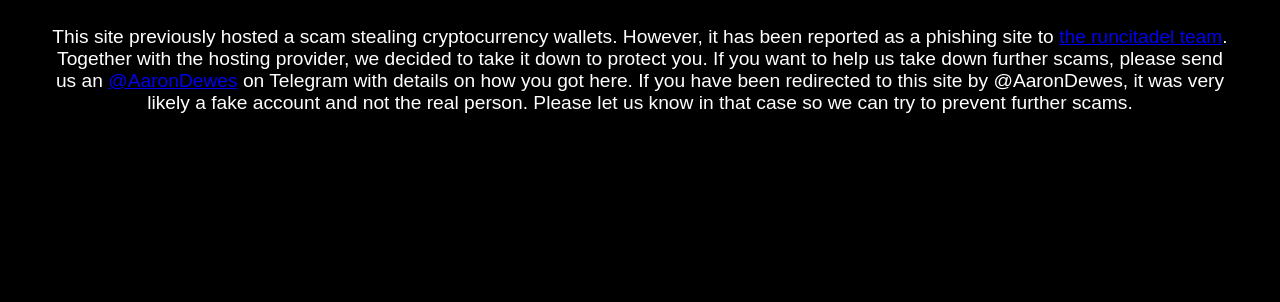
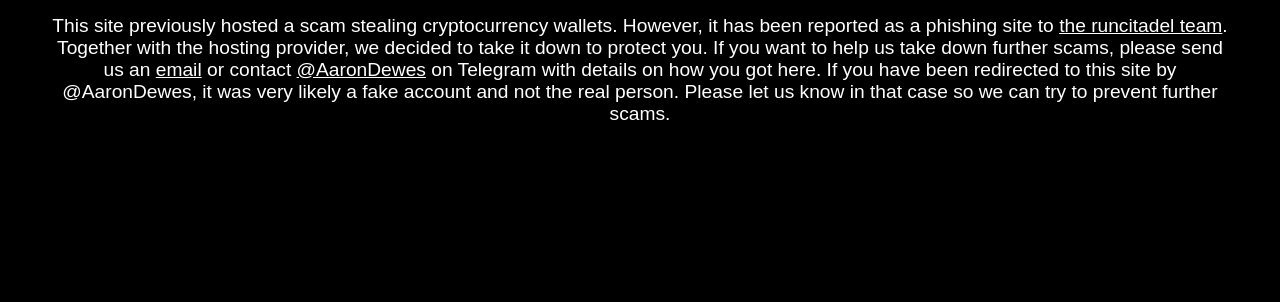
Before and after one commit to runcitadel/scam-info, a plain HTML site: page index.html in a window 1280 px wide. Shown: the part 498-800 px from the top of the page. Drawn offline with Linux system fonts and the light colour scheme.

Commit message:
Update index.html

```diff
--- a/index.html
+++ b/index.html
@@ -32,6 +32,10 @@
           text-align: center;
           font-size: 1.2rem;
         }
+
+        a {
+            color: white !important;
+        }
     </style>
 </head>
 
@@ -41,7 +45,7 @@
     <p>This site previously hosted a scam stealing cryptocurrency wallets.
     However, it has been reported as a phishing site to <a href="https://runcitadel.space">the runcitadel team</a>.
     Together with the hosting provider, we decided to take it down to protect you.
-    If you want to help us take down further scams, please send us an <a href="mailto:antiscam@runcitadel.space>email</a> or contact <a href="https://t.me/AaronDewes">@AaronDewes</a> on Telegram with details on how you got here.
+    If you want to help us take down further scams, please send us an <a href="mailto:antiscam@runcitadel.space">email</a> or contact <a href="https://t.me/AaronDewes">@AaronDewes</a> on Telegram with details on how you got here.
     If you have been redirected to this site by @AaronDewes, it was very likely a fake account and not the real person. Please let us know in that case so we can try to prevent further scams.
 </body>
 
```
